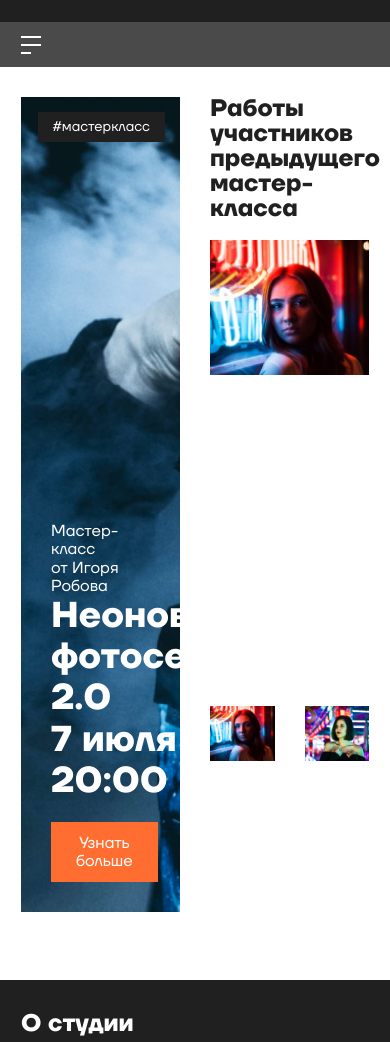
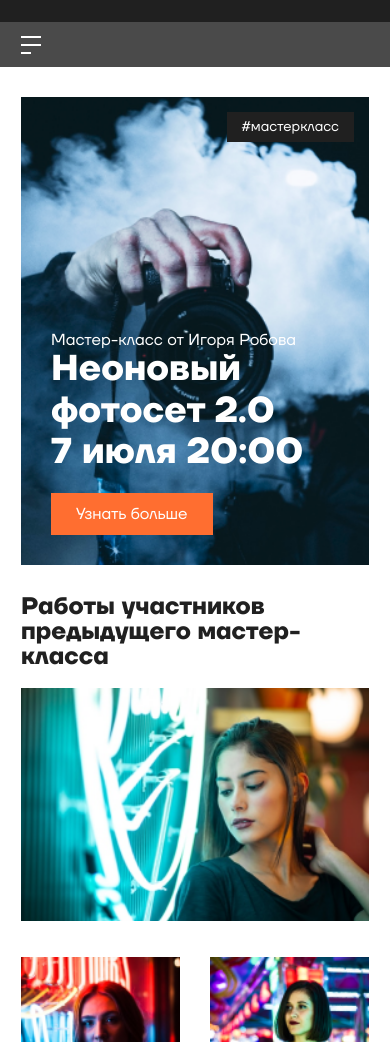
Before and after one commit to chegodaevvl/highphoto, a website: page src/index.html in a window 390 px wide. Shown: the part 58-1100 px from the top of the page. Drawn offline with nearby package versions, Linux system fonts and the light colour scheme; files that its build step writes are made by us from their sources; files whose address does not match are found by name.

Commit message:
Section work adaptation implemented

```diff
--- a/src/index.html
+++ b/src/index.html
@@ -71,25 +71,28 @@
                     <h3 class="section__header onWhite classes__header">
                         Работы участников предыдущего мастер-класса
                     </h3>
-                    <img
-                        srcset="
-                            img/class_4-320.png 278w,
-                            img/class_3-768.png 342w,
-                            img/class_3-1024.png 466w,
-                            img/class_2.png 630w
-                        "
-                        sizes="(max-width: 320px) 278px,
-                            (max-width: 768px) 342px,
-                            (max-width: 1352px) 466px,
-                            630px
-                            "
-                        src="img/class_2.png" alt="" />
+                    <picture>
+                        <source srcset="../img/class_2-320.png" media="(max-width: 765px)"/>
+                        <source srcset="../img/class_2-768.png" media="(max-width: 1000px)"/>
+                        <source srcset="../img/class_2-1024.png" media="(max-width: 1352px)"/>
+                        <img src="../img/class_2.png" alt="" />
+                    </picture>
                 </div>
                 <div class="classes__item work-2">
-                    <img src="img/class_3.png" alt="">
+                    <picture>
+                        <source srcset="../img/class_3-320.png" media="(max-width: 765px)"/>
+                        <source srcset="../img/class_3-768.png" media="(max-width: 1000px)"/>
+                        <source srcset="../img/class_3-1024.png" media="(max-width: 1352px)"/>
+                        <img src="img/class_3.png" alt="">
+                    </picture>
                 </div>
                 <div class="classes__item work-3">
-                    <img src="img/class_4.png" alt="">
+                    <picture>
+                        <source srcset="../img/class_4-320.png" media="(max-width: 765px)"/>
+                        <source srcset="../img/class_4-768.png" media="(max-width: 1000px)"/>
+                        <source srcset="../img/class_4-1024.png" media="(max-width: 1352px)"/>
+                        <img src="img/class_4.png" alt="">
+                    </picture>
                 </div>
             </div>
         </section>
--- a/src/styles/_classes.scss
+++ b/src/styles/_classes.scss
@@ -6,10 +6,6 @@
     grid-template-columns: repeat(4, 1fr);
     grid-template-rows: repeat(3, auto);
     gap: 30px;
-
-    &__promo {
-        margin: 405px 145px 60px 60px;
-    }
 
     &__author {
         font-size: 16px;
@@ -40,6 +36,7 @@
     background-image: url('../img/class_1.png');
     background-repeat: no-repeat;
     background-size: cover;
+    padding: 405px 145px 60px 60px;
 }
 
 .previuos-work {
@@ -54,17 +51,58 @@
     grid-row: 2 / 3;
 }
 
+// Adaptation for tablet screen
+
 @media (max-width: 1352px) {
 
-	.classes {
-
-        &__promo {
-            margin: 425px 30px 30px 30px;
-        }
-    }
-
     .class-promo {
+        padding: 425px 30px 30px 30px;
         background-image: url('../img/class_1-1024.png');
 	}
 
 }
+
+// Adapatation for modern phone
+
+@media (max-width: 1000px) {
+
+    .class-promo {
+        padding: 223px 30px 30px 30px;
+        background-image: url('../img/class_1-768.png');
+    }
+
+}
+
+// Adaptation for small phone
+
+@media (max-width: 765px) {
+
+    .classes {
+        grid-template-columns: repeat(2, 1fr);
+        grid-template-rows: repeat(3, auto);
+        gap: 30px;
+        grid-template-areas:
+        "promo promo"
+        "bigimg bigimg"
+        "img3 img4";
+    }
+
+    .class-promo {
+        padding: 234px 30px 30px 30px;
+        background-image: url('../img/class_1-320.png');
+        grid-area: promo;
+	}
+
+    .previuos-work {
+        grid-area: bigimg;
+    }
+
+    .work-2 {
+        grid-area: img3;
+    }
+
+    .work-3 {
+        grid-area: img4;
+    }
+
+}
```
Also changed, not shown: gulpfile.js (line endings or trailing spaces), src/img/clas_4-320.png (added), src/scripts/main.js (line endings or trailing spaces), src/styles/_about.scss (line endings or trailing spaces), src/styles/_common.scss (line endings or trailing spaces), src/styles/_contacts.scss (line endings or trailing spaces), src/styles/_footer.scss (line endings or trailing spaces), src/styles/_header.scss (line endings or trailing spaces), src/styles/_mixin.scss (line endings or trailing spaces), src/styles/_projects.scss (line endings or trailing spaces), src/styles/_variables.scss (line endings or trailing spaces), src/styles/style.scss (line endings or trailing spaces), 1 other file.
